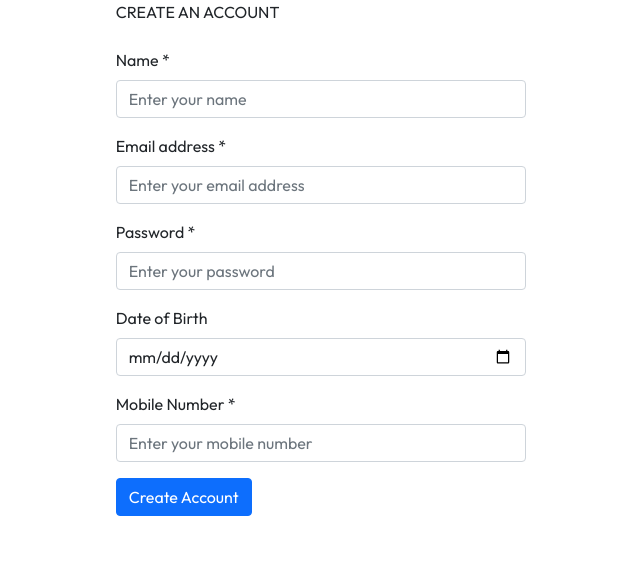
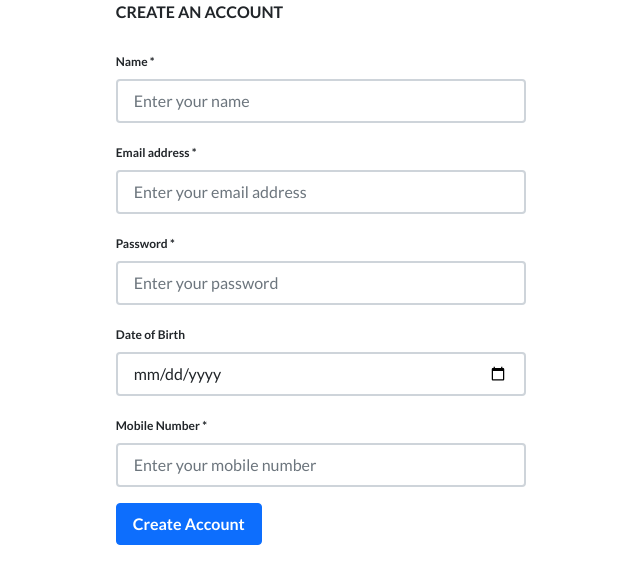
Before and after one commit to rekham13/guvi-internship, a website built with Parcel: page src/html/signup.html in a window 1280 px wide. Shown: the whole page, without its empty margins (319-959 px from the left). Built offline with nearby package versions, Linux system fonts and the light colour scheme.

Commit message:
add necesarry styles for signup form

```diff
--- a/src/scss/style.scss
+++ b/src/scss/style.scss
@@ -1,9 +1,16 @@
+
+@import url('https://fonts.googleapis.com/css2?family=Lato:wght@400;700&display=swap');
+@import "../../node_modules/bootstrap/scss/functions";
+
+$input-btn-padding-y:.5rem;
+$input-btn-padding-x:1rem;
+$input-border-width: 2px;
+$input-focus-border-color:#2c82d7;
+$input-focus-box-shadow:0;
+
 @import "../../node_modules/bootstrap/scss/bootstrap.scss";
-@import url('https://fonts.googleapis.com/css2?family=Outfit:wght@400;500;600&display=swap');
-
-
 body{
-    font-family: 'Outfit', sans-serif;
+    font-family: 'Lato', sans-serif;
 }
 
 .index-container{
@@ -13,3 +20,21 @@ body{
     align-items: center;
     min-height: 100vh;
 }
+
+.font-weight-700{
+    font-weight: 700;
+};
+
+.font-size-1{
+    font-size: 1rem;
+};
+
+.font-size-2{
+    font-size: .75rem;
+}
+
+// .field-error{
+//     visibility: hidden;
+// }
+
+// 2c82d7
```
